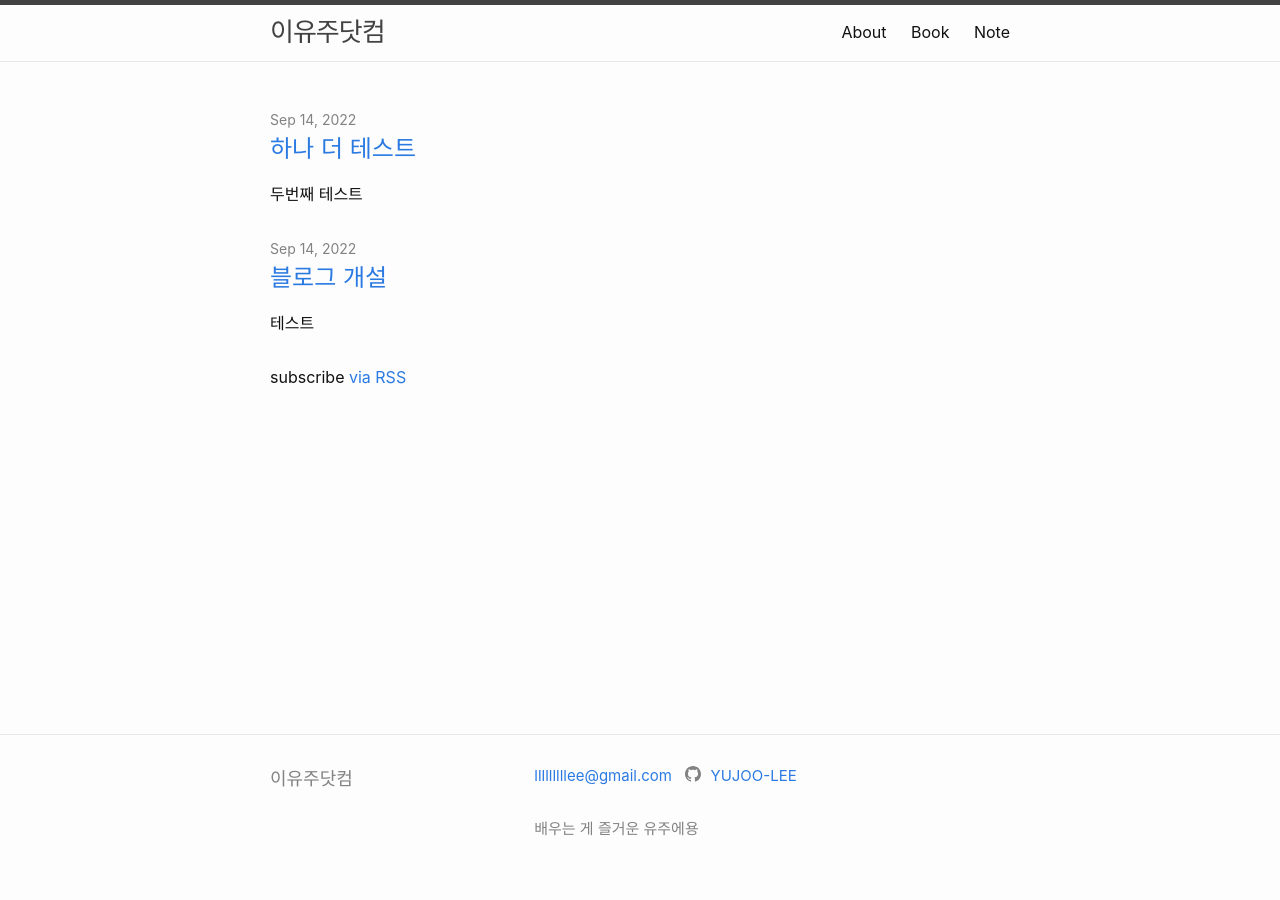
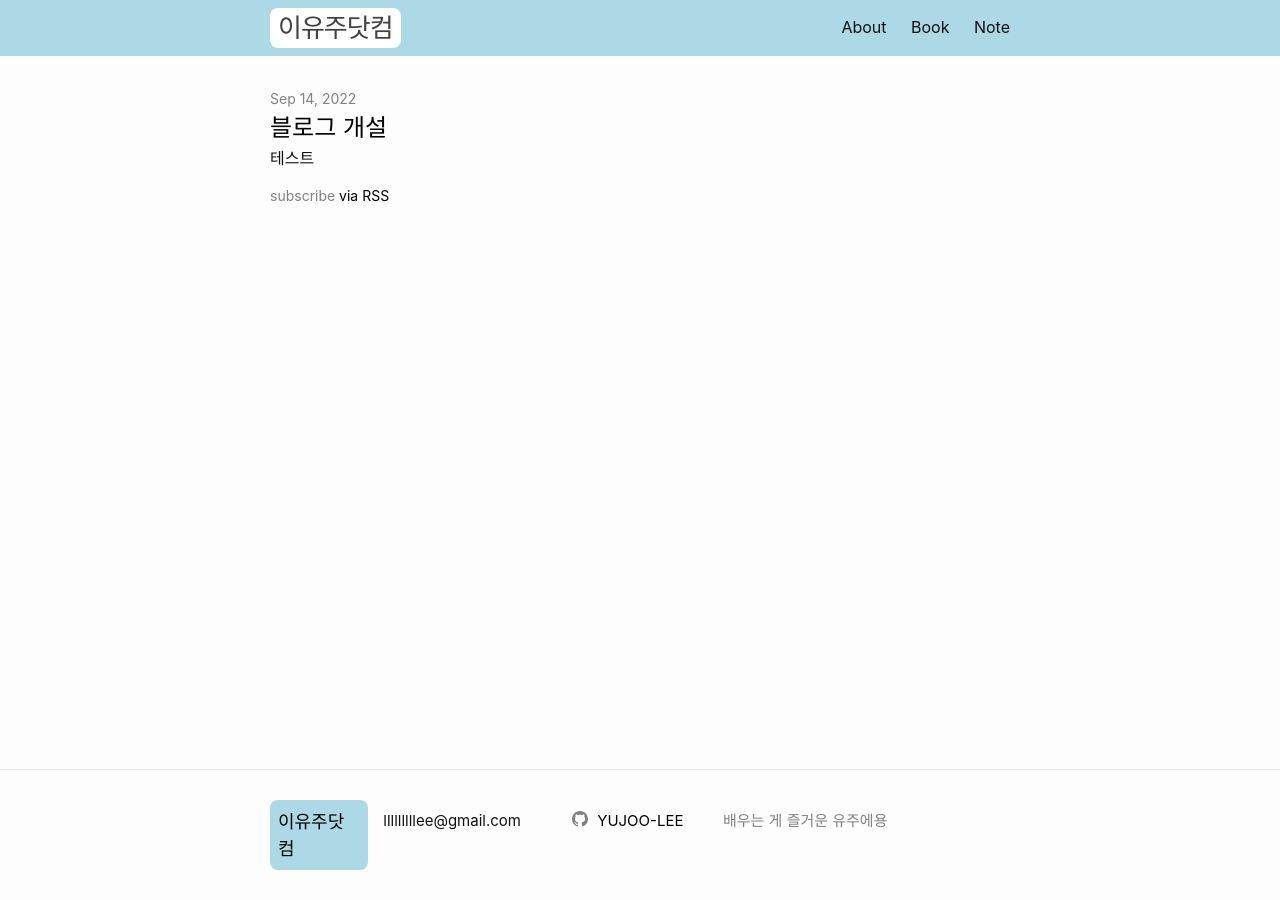
Before and after one commit to YUJOO-LEE/YUJOO-LEE.github.io, a Jekyll site: the page built from index.markdown, in a window 1280 px wide. Built offline with Jekyll 4.4.1, drawn with Linux system fonts in a browser that asks for light colours.

Commit message:
왜 안올라가지?

```diff
--- a/_posts/2022-09-15-test-article.markdown
+++ /dev/null
@@ -1,11 +0,0 @@
----
-layout: post
-title:  하나 더 테스트
-date:   2022-09-15 01:15:00 +0900
-comments : true
-categories: Note
-tags:
-excerpt: 두번째 테스트
----
-
-두번째 글 테스트
--- a/_sass/minima.scss
+++ b/_sass/minima.scss
@@ -12,7 +12,7 @@ $spacing-unit:     30px !default;
 
 $text-color:       #111 !default;
 $background-color: #fdfdfd !default;
-$brand-color:      #2a7ae2 !default;
+$brand-color:      #000 !default;
 
 $grey-color:       #828282 !default;
 $grey-color-light: lighten($grey-color, 40%) !default;
--- a/_sass/minima/_base.scss
+++ b/_sass/minima/_base.scss
@@ -37,7 +37,8 @@ h1, h2, h3, h4, h5, h6,
 p, blockquote, pre,
 ul, ol, dl, figure,
 %vertical-rhythm {
-  margin-bottom: $spacing-unit / 2;
+  margin: 0;
+ // margin-bottom: $spacing-unit / 2;
 }
 
 
--- a/_sass/minima/_layout.scss
+++ b/_sass/minima/_layout.scss
@@ -2,8 +2,7 @@
  * Site header
  */
 .site-header {
-  border-top: 5px solid $grey-color-dark;
-  border-bottom: 1px solid $grey-color-light;
+  background-color: lightblue;
   min-height: $spacing-unit * 1.865;
 
   // Positioning context for the mobile navigation icon
@@ -13,9 +12,13 @@
 .site-title {
   @include relative-font-size(1.625);
   //font-weight: 300;
-  line-height: $base-line-height * $base-font-size * 2.25;
+  background-color: white;
+  border-radius: 0.5rem;
+  padding: 0.5rem;
+  line-height: $base-line-height * $base-font-size * 1;
   letter-spacing: -1px;
   margin-bottom: 0;
+  margin-top: $spacing-unit * 0.25;
   float: left;
 
   &,
@@ -112,7 +115,11 @@
 
 .footer-heading {
   @include relative-font-size(1.125);
-  margin-bottom: $spacing-unit / 2;
+  background-color: lightblue;
+  display: inline-block;
+  color: #000;
+  border-radius: 0.5rem;
+  padding: 0.5rem;
 }
 
 .contact-list,
@@ -130,23 +137,34 @@
 
 .footer-col {
   float: left;
-  margin-bottom: $spacing-unit / 2;
   padding-left: $spacing-unit / 2;
 }
 
 .footer-col-1 {
-  width: -webkit-calc(35% - (#{$spacing-unit} / 2));
-  width:         calc(35% - (#{$spacing-unit} / 2));
+  width: -webkit-calc(15% - (#{$spacing-unit} / 2));
+  width:         calc(15% - (#{$spacing-unit} / 2));
 }
 
 .footer-col-2 {
-  width: -webkit-calc(20% - (#{$spacing-unit} / 2));
-  width:         calc(20% - (#{$spacing-unit} / 2));
+  width: -webkit-calc(25% - (#{$spacing-unit} / 2));
+  width:         calc(25% - (#{$spacing-unit} / 2));
+  margin-top: $spacing-unit / 3;
+}
+
+a.u-email {
+  color: #111;
 }
 
 .footer-col-3 {
-  width: -webkit-calc(45% - (#{$spacing-unit} / 2));
-  width:         calc(45% - (#{$spacing-unit} / 2));
+  width: -webkit-calc(20% - (#{$spacing-unit} / 2));
+  width:         calc(20% - (#{$spacing-unit} / 2));
+  margin-top: $spacing-unit / 3;
+}
+
+.footer-col-4 {
+  width: -webkit-calc(35% - (#{$spacing-unit} / 2));
+  width:         calc(35% - (#{$spacing-unit} / 2));
+  margin-top: $spacing-unit / 3;
 }
 
 @include media-query($on-laptop) {
@@ -193,7 +211,7 @@
   list-style: none;
 
   > li {
-    margin-bottom: $spacing-unit;
+    margin-bottom: $spacing-unit / 2;
   }
 }
 
@@ -253,3 +271,8 @@
     }
   }
 }
+
+.rss-subscribe {
+  font-size: $small-font-size;
+  color: $grey-color;
+}
```
